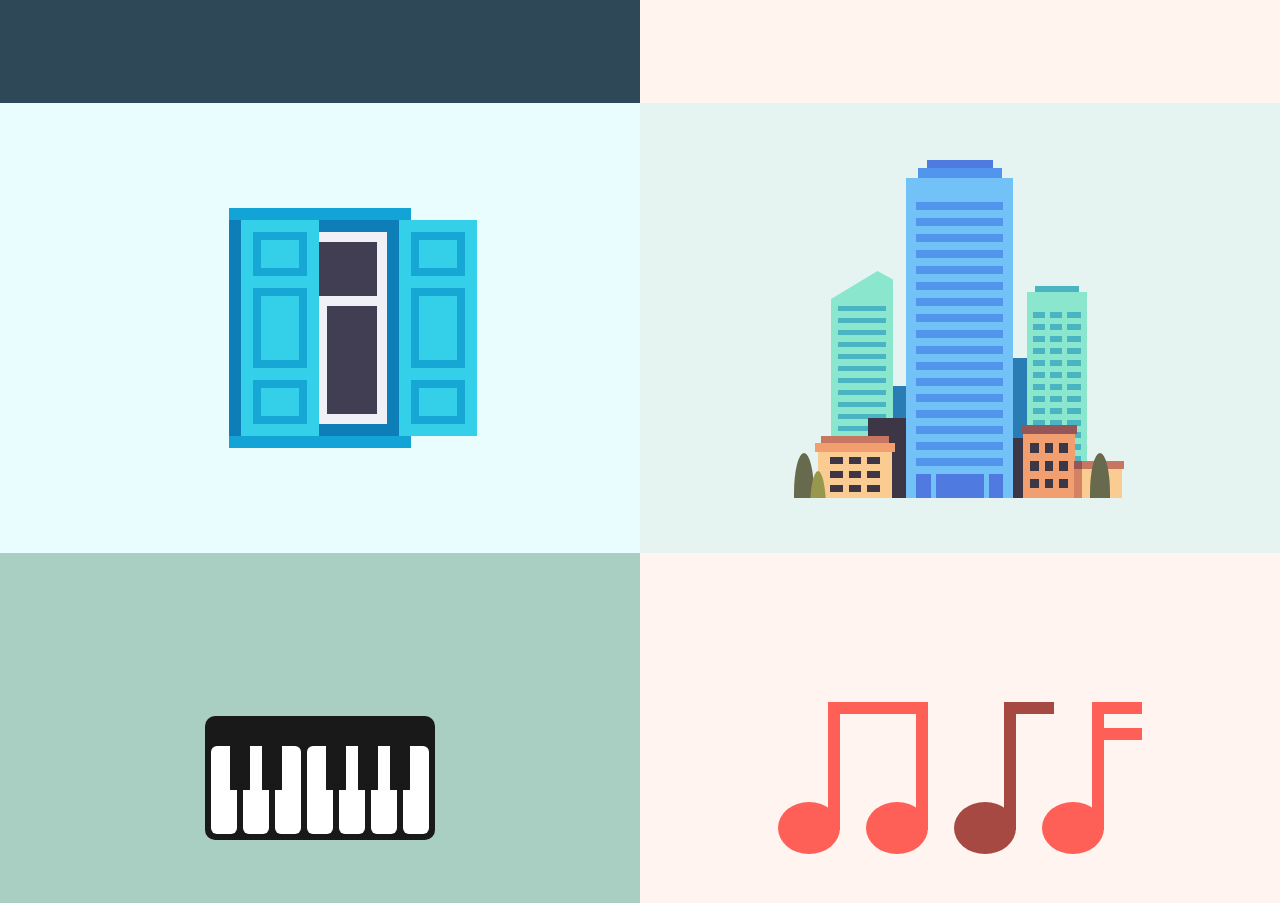
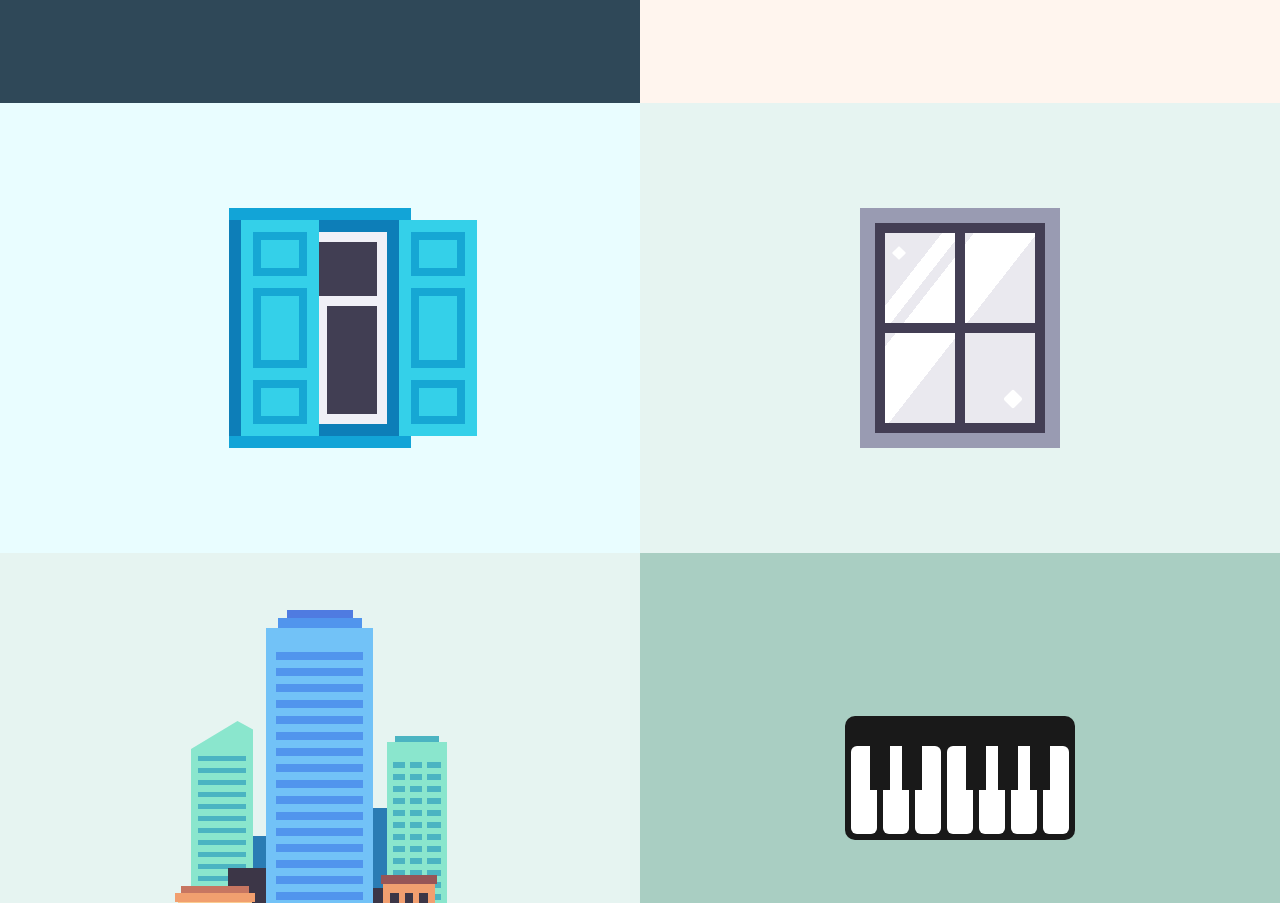
Before and after one commit to arman-borkhani/single-div, a website: page index.html in a window 1280 px wide. Shown: the part 2725-3628 px from the top of the page. Drawn offline with Linux system fonts and the light colour scheme.

Commit message:
Add window

```diff
--- /dev/null
+++ b/SCSS/_window.scss
@@ -0,0 +1,48 @@
+#window {
+  --white: #fff;
+  --gray: #eae9ef;
+  --gray-100: #999bb2;
+  --gray-200: #433e54;
+
+  background-color: #e6f4f1;
+
+  div {
+    width: 200px;
+    height: 240px;
+    position: absolute;
+    top: 50%;
+    left: 50%;
+    transform: translate(-50%, -50%);
+    background:
+    linear-gradient(var(--gray-200), var(--gray-200)) 25px 115px / 150px 10px,
+    linear-gradient(var(--gray-200), var(--gray-200)) 95px 25px / 10px 190px,
+    linear-gradient(128deg, var(--gray) 45px, var(--white) 45px 60px, var(--gray) 60px 70px, var(--white) 70px 120px, var(--gray) 120px) center / 150px 190px,
+    linear-gradient(var(--gray-200), var(--gray-200)) center / 170px 210px;
+    background-repeat: no-repeat;
+    background-color: var(--gray-100);
+  }
+
+  div::before,
+  div::after {
+    content: "";
+    position: absolute;
+    transform: rotate(45deg);
+    background-color: var(--white);
+  }
+
+  div::before {
+    width: 10px;
+    height: 10px;
+    border-radius: 1px;
+    left: 34px;
+    top: 40px;
+  }
+
+  div::after {
+    width: 14px;
+    height: 14px;
+    border-radius: 2px;
+    right: 40px;
+    bottom: 42px;
+  }
+}
--- a/SCSS/main.scss
+++ b/SCSS/main.scss
@@ -8,6 +8,7 @@
 @import "skyscraper";
 @import "pawn";
 @import "rook";
+@import "window";
 @import "shutters";
 @import "santa";
 @import "computer";
--- a/index.html
+++ b/index.html
@@ -52,6 +52,9 @@
     <div class="entry" id="shutters">
       <div></div>
     </div>
+    <div class="entry" id="window">
+      <div></div>
+    </div>
     <div class="entry" id="skyscraper">
       <div></div>
     </div>
```
Also changed, not shown: style.css, 1 other file.
